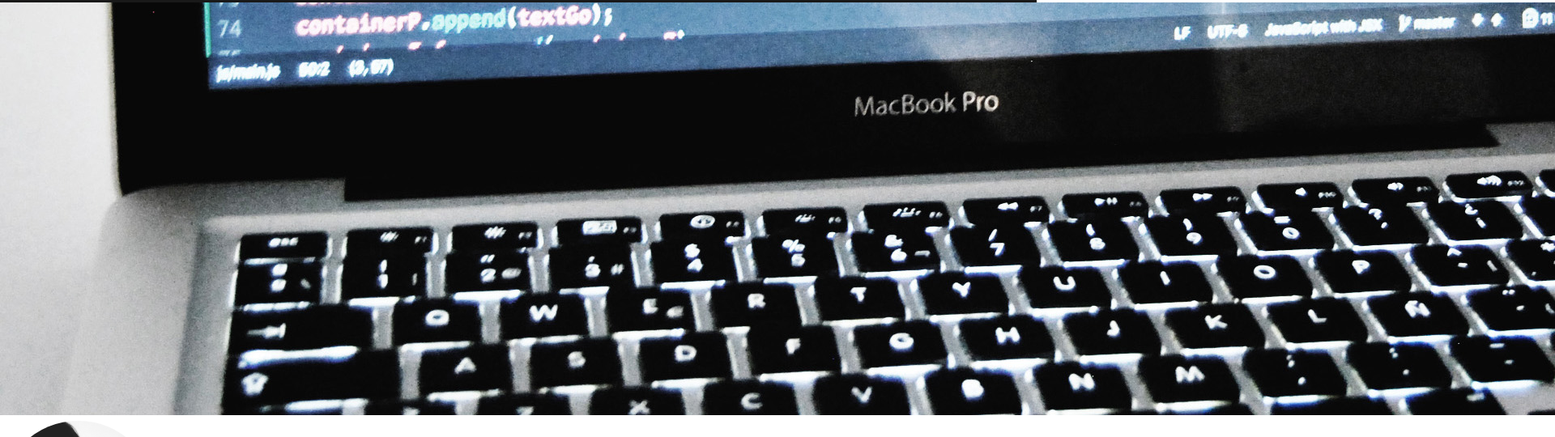
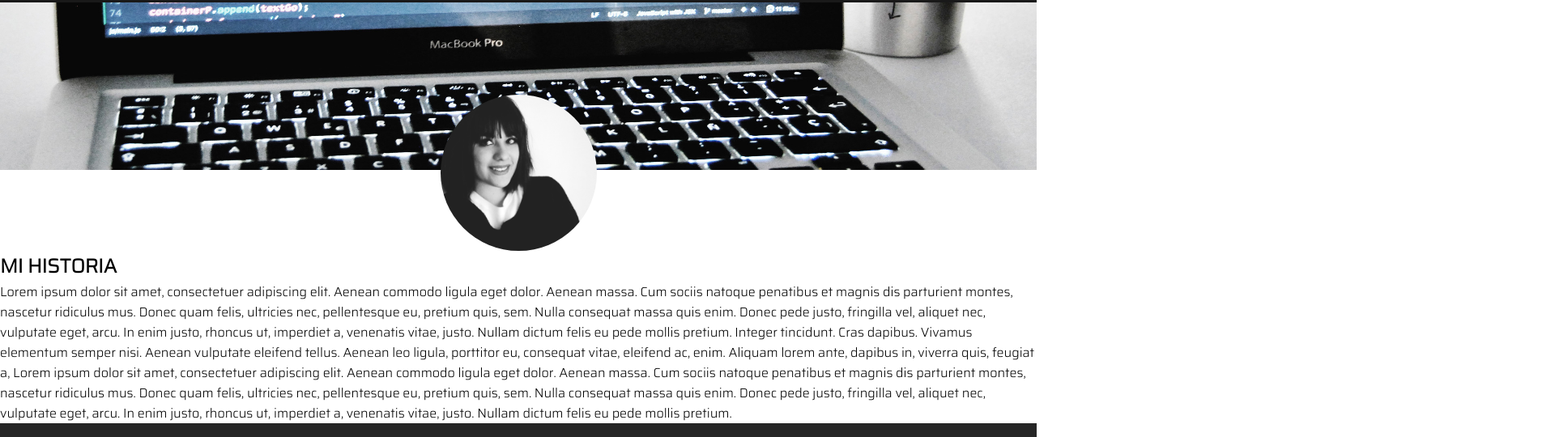
Before and after one commit to bln23/about-me, a website: page index.html in a window 1280 px wide. Shown: the part 1950-2490 px from the top of the page at 81% size, 1920 px wide, since content can reach past the window. Drawn offline with Linux system fonts and the light colour scheme.

Commit message:
history images

```diff
--- a/index.html
+++ b/index.html
@@ -63,8 +63,29 @@
 
   <section>
     <div class="history">
-      <img class="image"src="images/image-my-history.JPG" alt="header">
+      <img class="header-history"class="image"src="images/image-my-history.JPG" alt="header">
       <img class="image-me"src="images/image-me.jpg" alt="me">
+      <h2>MI HISTORIA</h2>
+      <p>Lorem ipsum dolor sit amet, consectetuer adipiscing elit. Aenean
+        commodo ligula eget dolor. Aenean massa. Cum sociis natoque penatibus et
+        magnis dis parturient montes, nascetur ridiculus mus. Donec quam felis,
+        ultricies nec, pellentesque eu, pretium quis, sem. Nulla consequat massa
+        quis enim. Donec pede justo, fringilla vel, aliquet nec, vulputate eget,
+        arcu. In enim justo, rhoncus ut, imperdiet a, venenatis vitae, justo.
+        Nullam dictum felis eu pede mollis pretium. Integer tincidunt.
+        Cras dapibus. Vivamus elementum semper nisi.
+        Aenean vulputate eleifend tellus. Aenean leo ligula, porttitor eu,
+        consequat vitae,
+
+        eleifend ac, enim. Aliquam lorem ante, dapibus in, viverra quis,
+        feugiat a, Lorem ipsum dolor sit amet, consectetuer adipiscing elit.
+        Aenean commodo ligula eget dolor. Aenean massa. Cum sociis natoque
+        penatibus et magnis dis parturient montes, nascetur ridiculus mus.
+        Donec quam felis, ultricies nec, pellentesque eu, pretium quis, sem.
+        Nulla consequat massa quis enim. Donec pede justo, fringilla vel,
+        aliquet nec, vulputate eget, arcu. In enim justo, rhoncus ut,
+        imperdiet a, venenatis vitae, justo. Nullam dictum felis eu pede mollis
+        pretium. </p>
     </div>
   </section>
 
--- a/scss/layout/_history.scss
+++ b/scss/layout/_history.scss
@@ -1,5 +1,13 @@
+.header-history {
+  width: 100%;
+  height: 207px;
+}
+
 .image-me {
   width: 193px;
   height: 193px;
   border-radius: 50%;
+  display: block;
+  margin: -100px auto;
+  margin-bottom: 0;
 }
```
Also changed, not shown: css/main.css, 1 other file.
